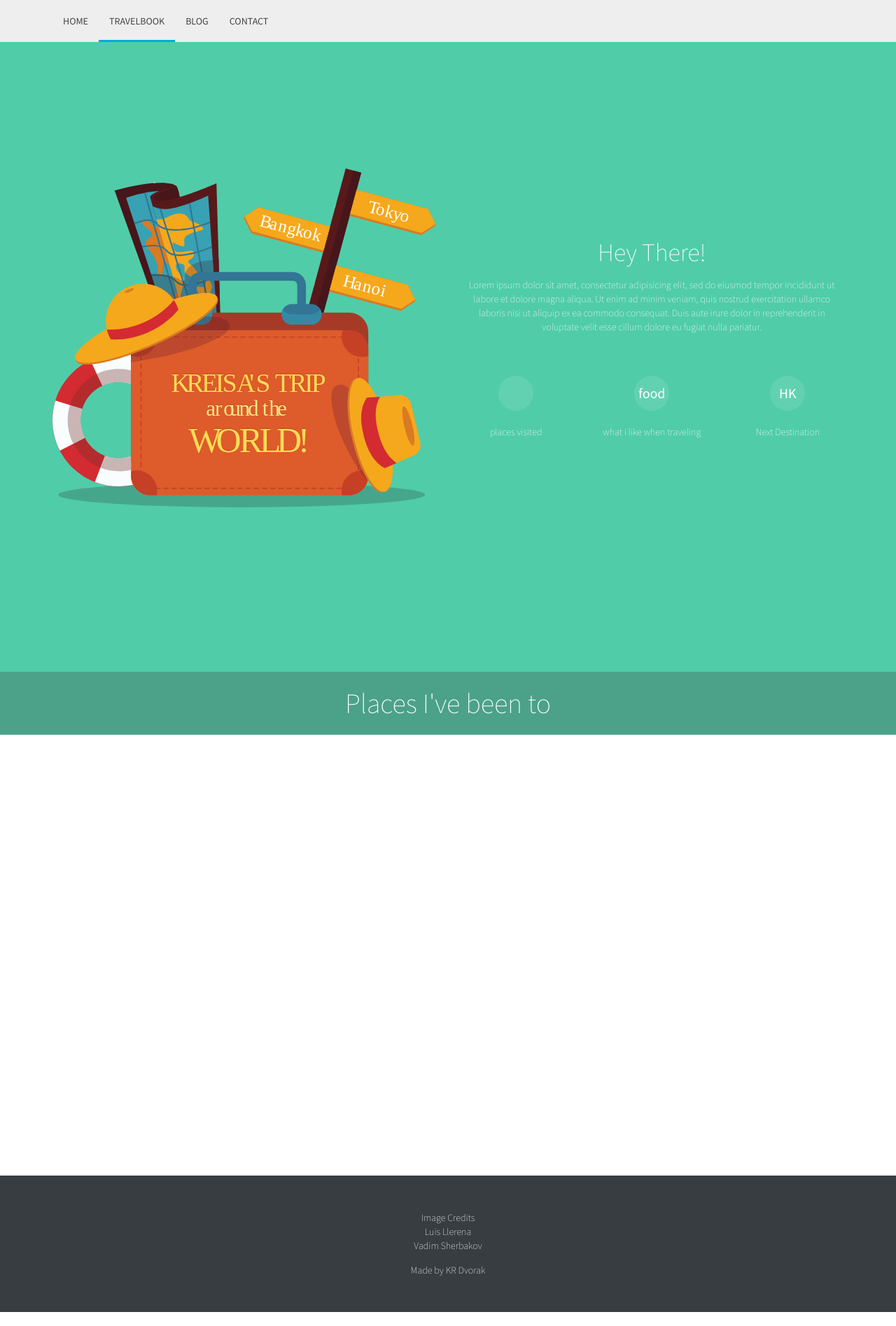
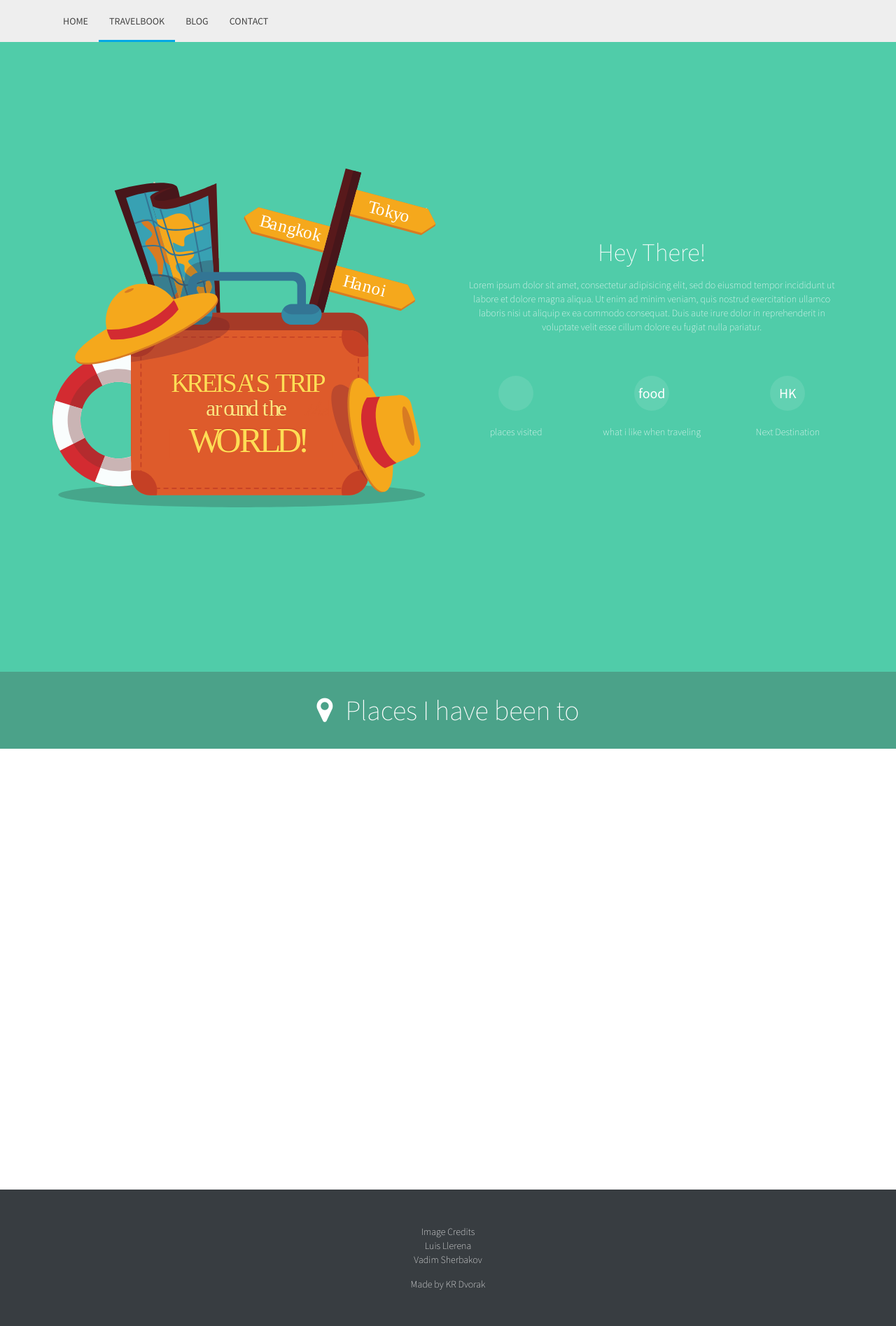
Before and after one commit to kreighza/kreighza.github.io, a Jekyll site: the page built from travelBook.html, in a window 1280 px wide. Shown: the whole page at 70% size. Built offline with Jekyll 4.4.1, drawn with Linux system fonts in a browser that asks for light colours.

Commit message:
add map marker to map header

```diff
--- a/_sass/_helper.scss
+++ b/_sass/_helper.scss
@@ -95,6 +95,10 @@ h4.font-color-white {
 
 .m-b-100 {
     margin-bottom: 100px !important;
+}
+
+.m-r-10 {
+    margin-right: 10px !important;
 }
 
 .m-0 {
--- a/travelBook.html
+++ b/travelBook.html
@@ -49,7 +49,8 @@ active: blog
 <div class="bg-dark-green">
    <div class="uk-container uk-container-center font-family-light uk-text-center font-size-big font-color-white"
         style="padding: 35px 0px 35px 0px;">
-       Places I've been to
+       <div class="uk-display-inline m-r-10"><i class="uk-icon-map-marker"></i></div>
+       <div class="uk-display-inline"></div>Places I have been to
    </div>
 </div>
 
```
